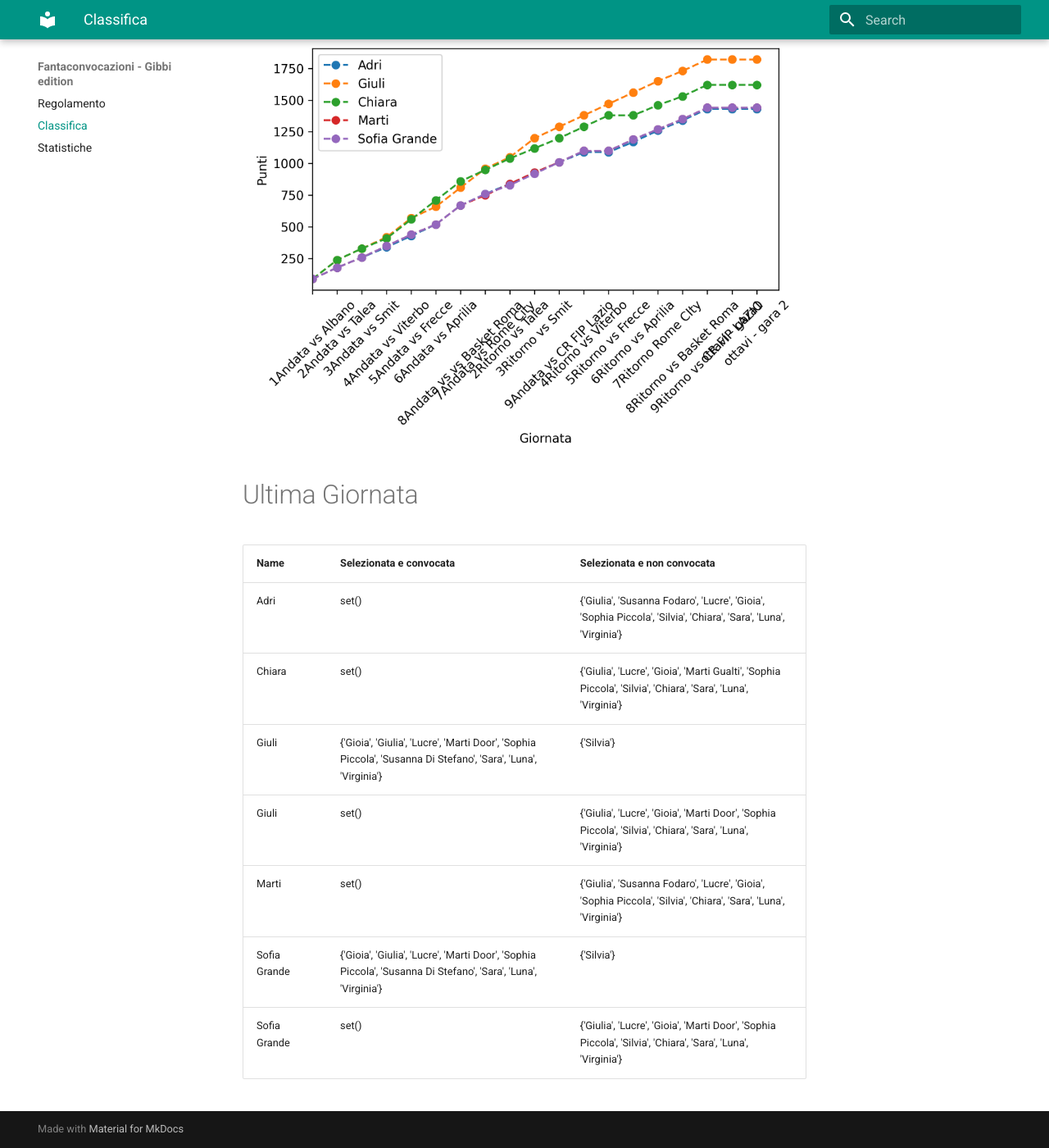
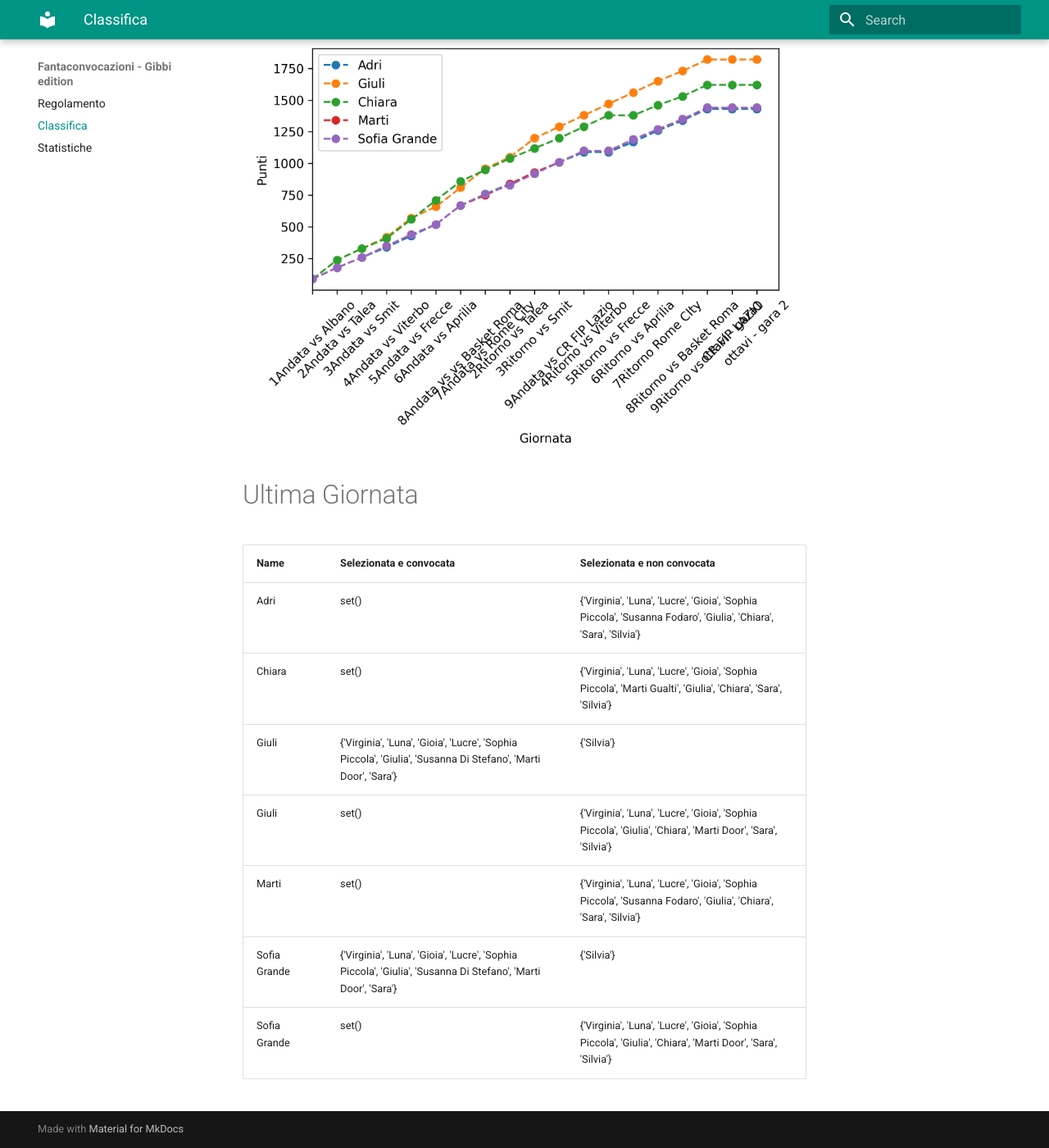
Before and after one commit to martinig94/fantagibbi, an MkDocs documentation site: the page built from docs/Classifica.md, in a window 1280 px wide and 1400 px high, scrolled down 565 px. Shown: the whole window at 82% size. Built offline with MkDocs 1.6.1 and Material for MkDocs 9.7.7, drawn with Linux system fonts in a browser that asks for light colours.

Commit message:
Auto-update from main.py

```diff
--- a/docs/Classifica.md
+++ b/docs/Classifica.md
@@ -18,11 +18,11 @@
 <!-- START_TABLE CORRECT -->
 | Name         | Selezionata e convocata                                                                                        | Selezionata e non convocata                                                                                      |
 |:-------------|:---------------------------------------------------------------------------------------------------------------|:-----------------------------------------------------------------------------------------------------------------|
-| Adri         | set()                                                                                                          | {'Giulia', 'Susanna Fodaro', 'Lucre', 'Gioia', 'Sophia Piccola', 'Silvia', 'Chiara', 'Sara', 'Luna', 'Virginia'} |
-| Chiara       | set()                                                                                                          | {'Giulia', 'Lucre', 'Gioia', 'Marti Gualti', 'Sophia Piccola', 'Silvia', 'Chiara', 'Sara', 'Luna', 'Virginia'}   |
-| Giuli        | {'Gioia', 'Giulia', 'Lucre', 'Marti Door', 'Sophia Piccola', 'Susanna Di Stefano', 'Sara', 'Luna', 'Virginia'} | {'Silvia'}                                                                                                       |
-| Giuli        | set()                                                                                                          | {'Giulia', 'Lucre', 'Gioia', 'Marti Door', 'Sophia Piccola', 'Silvia', 'Chiara', 'Sara', 'Luna', 'Virginia'}     |
-| Marti        | set()                                                                                                          | {'Giulia', 'Susanna Fodaro', 'Lucre', 'Gioia', 'Sophia Piccola', 'Silvia', 'Chiara', 'Sara', 'Luna', 'Virginia'} |
-| Sofia Grande | {'Gioia', 'Giulia', 'Lucre', 'Marti Door', 'Sophia Piccola', 'Susanna Di Stefano', 'Sara', 'Luna', 'Virginia'} | {'Silvia'}                                                                                                       |
-| Sofia Grande | set()                                                                                                          | {'Giulia', 'Lucre', 'Gioia', 'Marti Door', 'Sophia Piccola', 'Silvia', 'Chiara', 'Sara', 'Luna', 'Virginia'}     |
+| Adri         | set()                                                                                                          | {'Virginia', 'Luna', 'Lucre', 'Gioia', 'Sophia Piccola', 'Susanna Fodaro', 'Giulia', 'Chiara', 'Sara', 'Silvia'} |
+| Chiara       | set()                                                                                                          | {'Virginia', 'Luna', 'Lucre', 'Gioia', 'Sophia Piccola', 'Marti Gualti', 'Giulia', 'Chiara', 'Sara', 'Silvia'}   |
+| Giuli        | {'Virginia', 'Luna', 'Gioia', 'Lucre', 'Sophia Piccola', 'Giulia', 'Susanna Di Stefano', 'Marti Door', 'Sara'} | {'Silvia'}                                                                                                       |
+| Giuli        | set()                                                                                                          | {'Virginia', 'Luna', 'Lucre', 'Gioia', 'Sophia Piccola', 'Giulia', 'Chiara', 'Marti Door', 'Sara', 'Silvia'}     |
+| Marti        | set()                                                                                                          | {'Virginia', 'Luna', 'Lucre', 'Gioia', 'Sophia Piccola', 'Susanna Fodaro', 'Giulia', 'Chiara', 'Sara', 'Silvia'} |
+| Sofia Grande | {'Virginia', 'Luna', 'Gioia', 'Lucre', 'Sophia Piccola', 'Giulia', 'Susanna Di Stefano', 'Marti Door', 'Sara'} | {'Silvia'}                                                                                                       |
+| Sofia Grande | set()                                                                                                          | {'Virginia', 'Luna', 'Lucre', 'Gioia', 'Sophia Piccola', 'Giulia', 'Chiara', 'Marti Door', 'Sara', 'Silvia'}     |
 <!-- END_TABLE CORRECT -->
```
